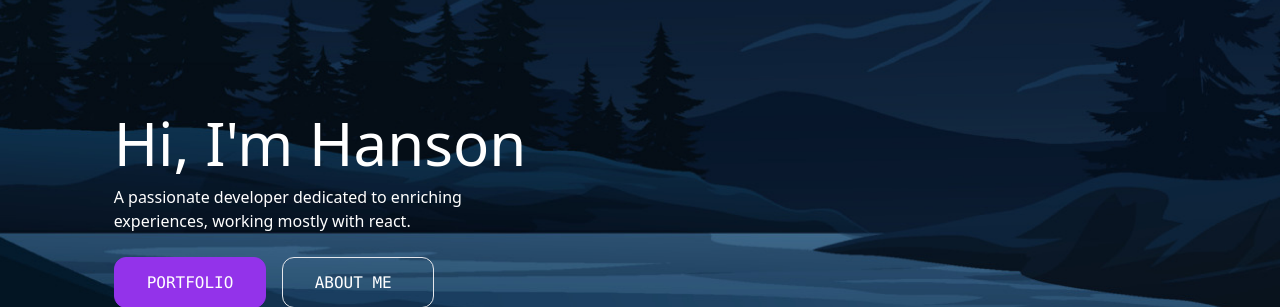
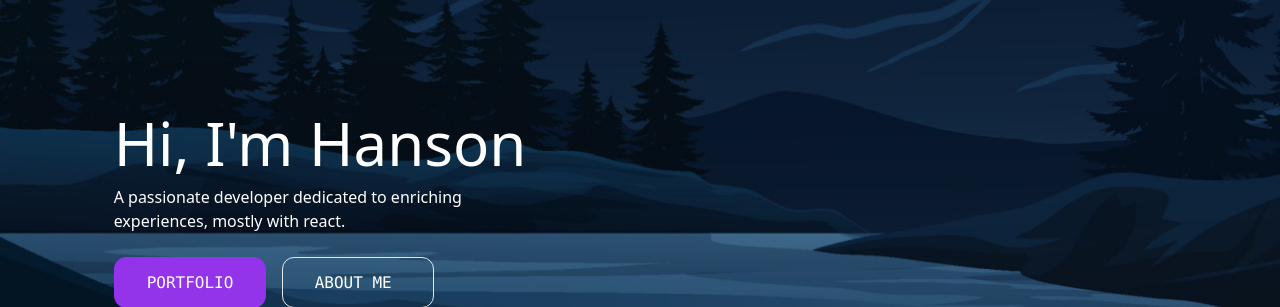
Before and after one commit to hansonliao98/me, a React (Create React App) app: page / in a window 1280 px wide. Shown: the part 190-497 px from the top of the page. Built offline with nearby package versions, Linux system fonts and the light colour scheme.

Commit message:
profile picture resize and intro sentence edit

```diff
--- a/src/Components/About/About.jsx
+++ b/src/Components/About/About.jsx
@@ -33,8 +33,8 @@ const About = () => {
           <img
             src={selfie}
             alt=""
-            className="h-auto w-full border border-slate-500 bg-slate-200/60 backdrop-blur-lg rounded-full"
-            style={{ maxWidth: "400px" }}
+            className="w-4/6 h-auto md:w-full border border-slate-500 bg-slate-200/60 backdrop-blur-lg rounded-full"
+            // style={{ maxWidth: "400px" }}
           />
         </RevealPic>
       </div>
--- a/src/Components/BannerIntro/BannerIntro.jsx
+++ b/src/Components/BannerIntro/BannerIntro.jsx
@@ -62,7 +62,7 @@ const BannerIntro = () => {
             <Reveal3>
               <h1 className=" text-md px-7 md:px-0 md:text-md pt-3 pb-6 max-w-sm animate-introduction2">
                 A passionate developer dedicated to enriching experiences,
-                working mostly with react.
+                mostly with react.
               </h1>
             </Reveal3>
             <Reveal5>
```
Also changed, not shown: 14 other files (tests, documents, lock files or other folders).
